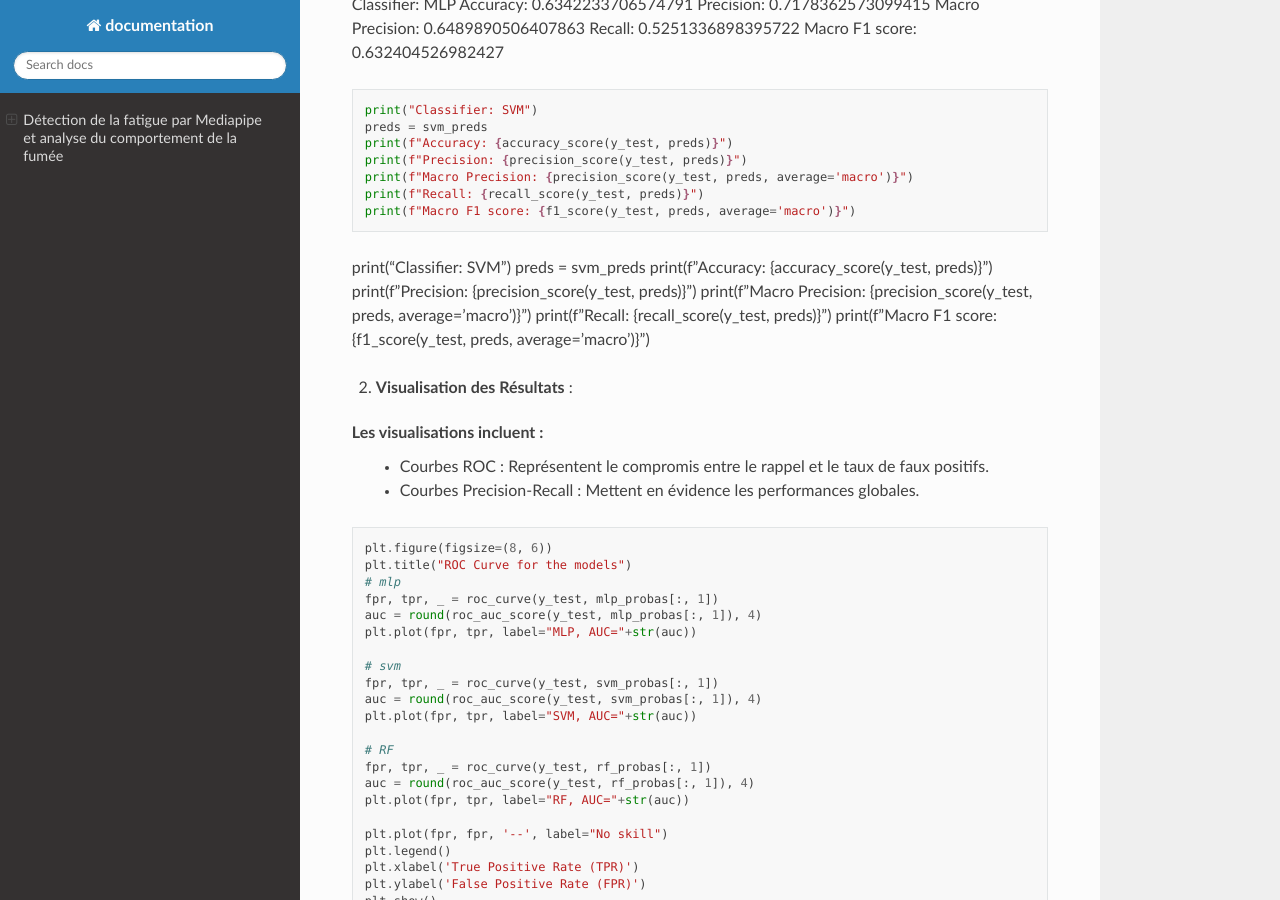
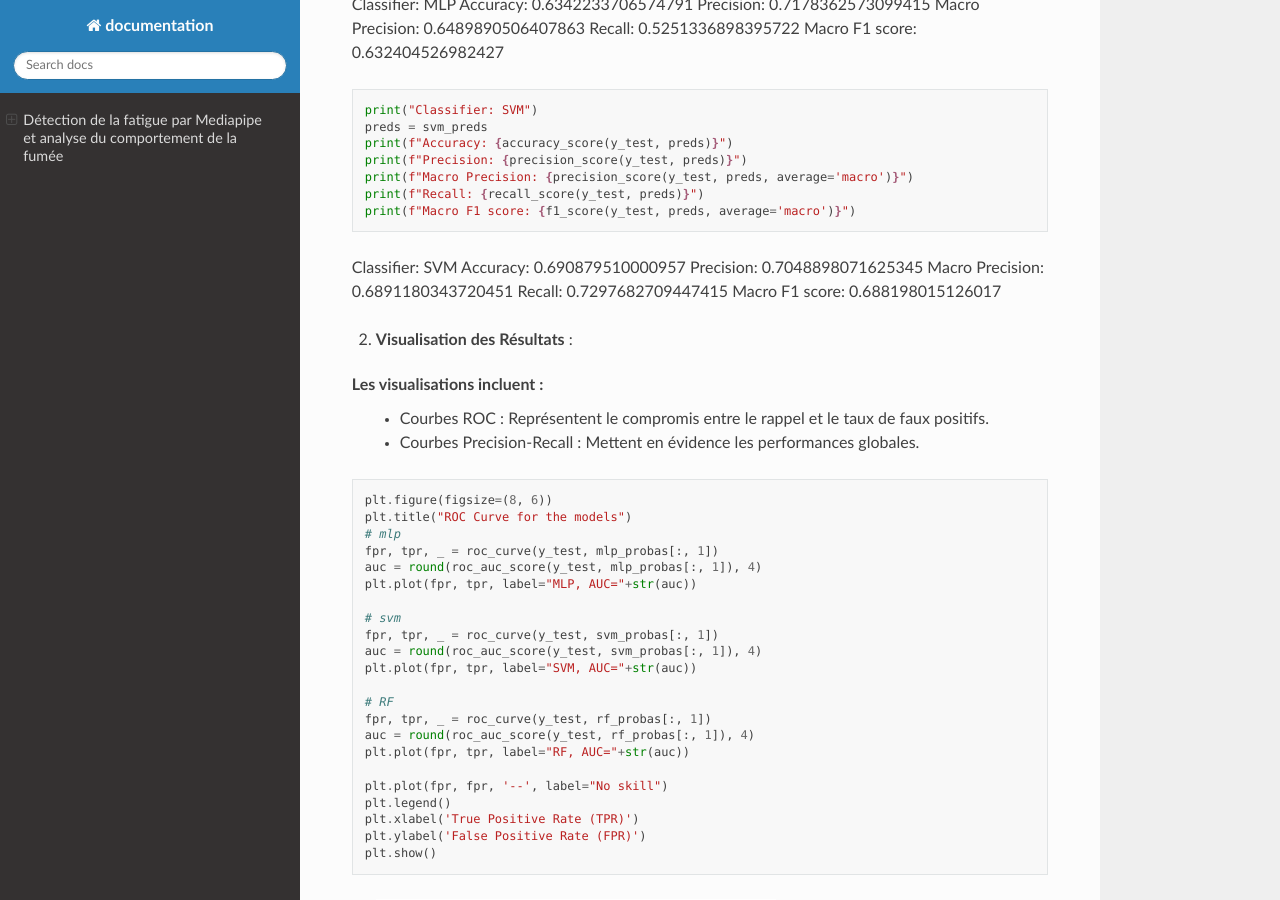
Before and after one commit to fatimafadili/detection, a Sphinx documentation site: the page built from source/index.rst, in a window 1280 px wide and 900 px high, scrolled down 10920 px. Built offline with Sphinx 7.4.7 and the Read the Docs theme 3.1.0, drawn with Linux system fonts in a browser that asks for light colours.

Commit message:
Update index.rst

```diff
--- a/source/index.rst
+++ b/source/index.rst
@@ -565,13 +565,12 @@ Macro F1 score: 0.632404526982427
     print(f"Recall: {recall_score(y_test, preds)}")
     print(f"Macro F1 score: {f1_score(y_test, preds, average='macro')}")
 
-print("Classifier: SVM")
-preds = svm_preds
-print(f"Accuracy: {accuracy_score(y_test, preds)}")
-print(f"Precision: {precision_score(y_test, preds)}")
-print(f"Macro Precision: {precision_score(y_test, preds, average='macro')}")
-print(f"Recall: {recall_score(y_test, preds)}")
-print(f"Macro F1 score: {f1_score(y_test, preds, average='macro')}")
+Classifier: SVM
+Accuracy: 0.690879510000957
+Precision: 0.7048898071625345
+Macro Precision: 0.6891180343720451
+Recall: 0.7297682709447415
+Macro F1 score: 0.688198015126017
 
 
 2. **Visualisation des Résultats** :
@@ -631,10 +630,9 @@ Les visualisations incluent :
     plt.ylabel('Recall')
     plt.show()
 
-.. image:: /image/2.png
-   :alt: Texte alternatif pour l'image
-   :width: 400px
-   :align: center
+- .. image:: image/2.png
+         :alt: Image 1
+         :width: 400px
 
 
 .. code-block:: python
@@ -676,10 +674,9 @@ Les visualisations incluent :
     if __name__ == "__main__":
         main()
 
-.. image:: /image/3.png
-   :alt: Texte alternatif pour l'image
-   :width: 400px
-   :align: center
+- .. image:: image/3.png
+         :alt: Image 1
+         :width: 400px
 
 test des models de fatigue
 ==========================
```
